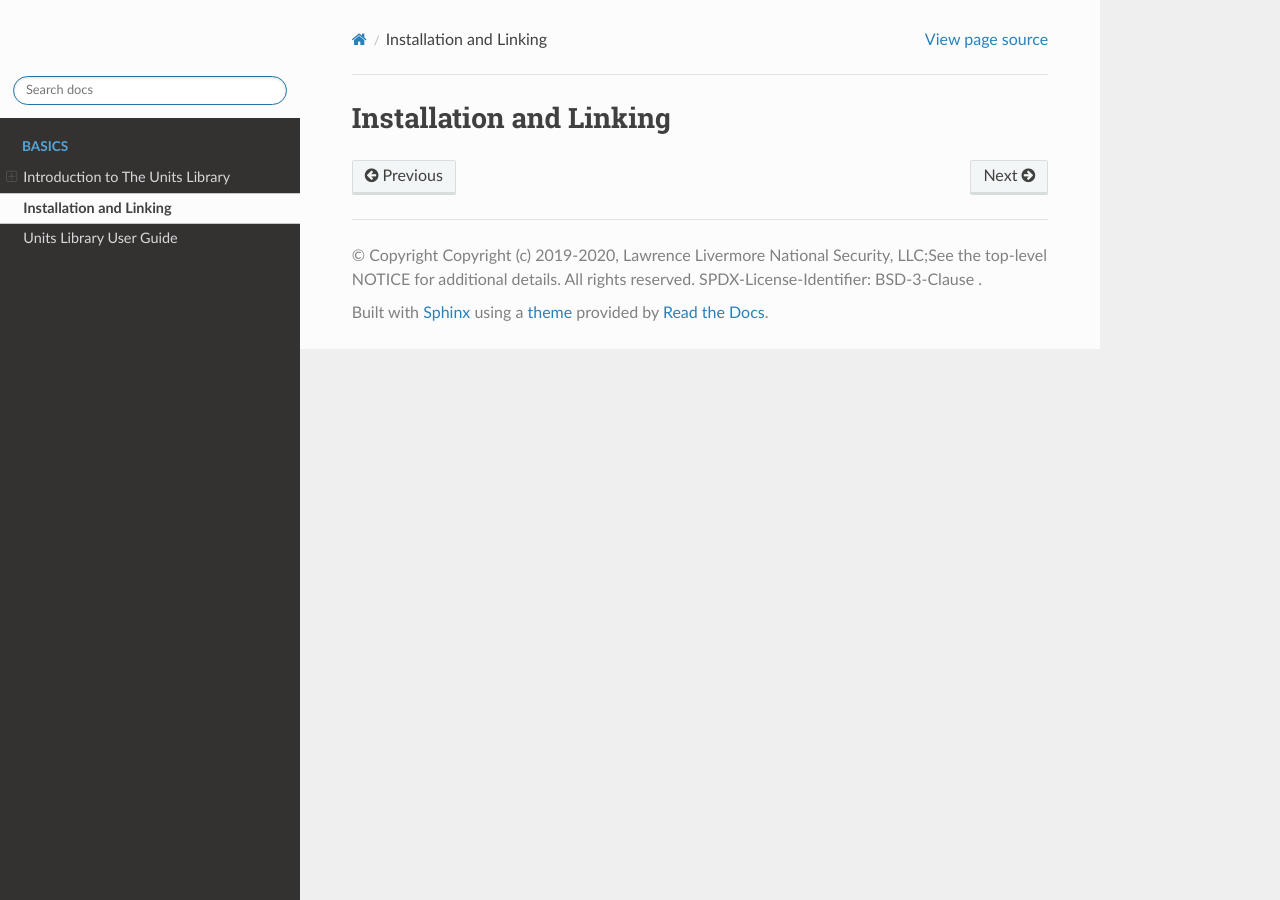
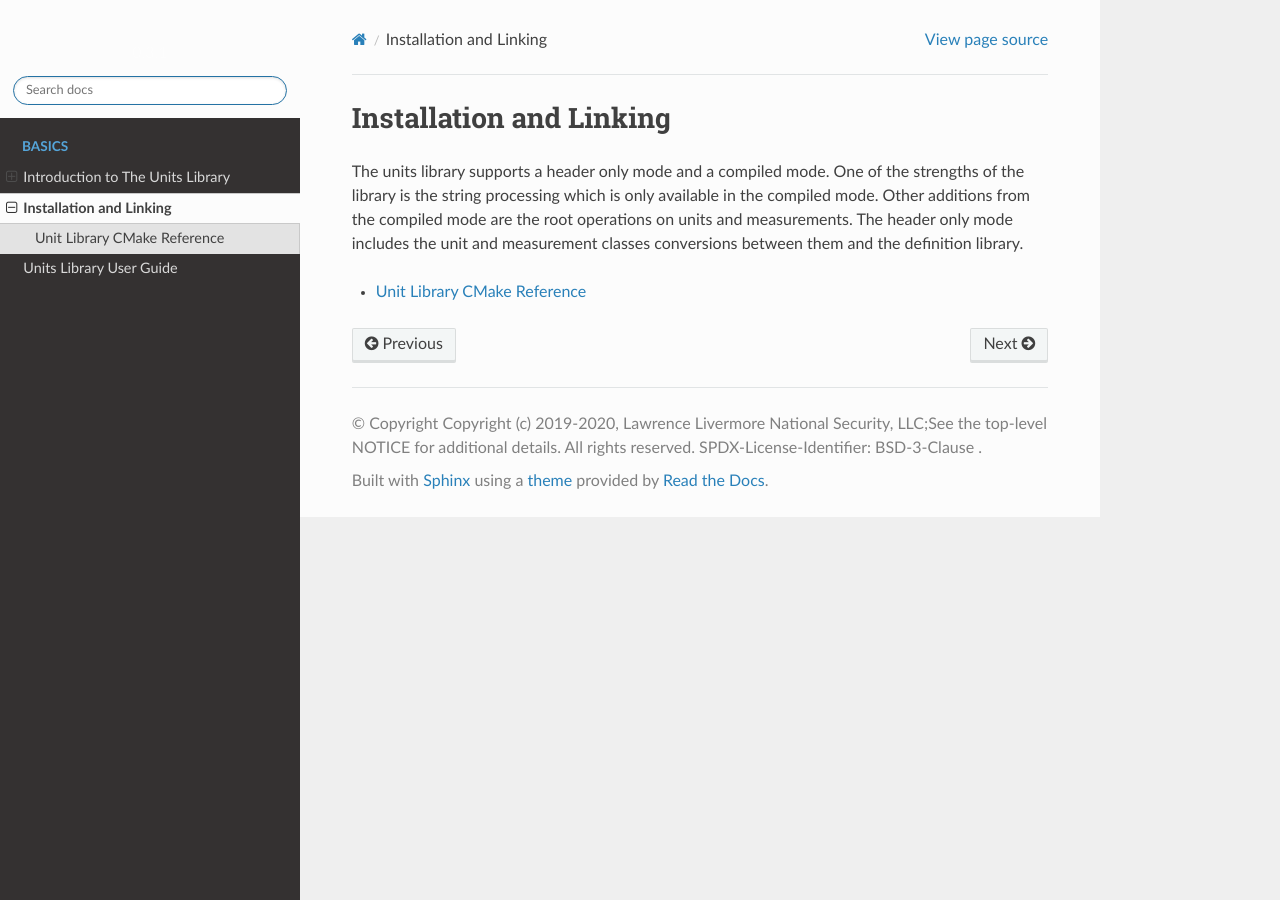
Before and after one commit to LLNL/units, a Sphinx documentation site: the page built from docs/installation/index.rst, in a window 1280 px wide. Built offline with Sphinx 7.4.7 and the Read the Docs theme 2.0.0, drawn with Linux system fonts in a browser that asks for light colours; pages that are not in the unit, such as notebooks, are missing from menus.

Commit message:
update documentation and add cmake variables file

```diff
--- /dev/null
+++ b/docs/installation/cmake_variables.rst
@@ -0,0 +1,3 @@
+----------------------------
+Unit Library CMake Reference
+----------------------------
--- a/docs/installation/index.rst
+++ b/docs/installation/index.rst
@@ -2,3 +2,13 @@
 ----------------------------
 Installation and Linking
 ----------------------------
+
+The units library supports a header only mode and a compiled mode.  One of the strengths of the library is the string processing which is only available in the compiled mode.  Other additions from the compiled mode are the root operations on units and measurements.    The header only mode includes the unit and measurement classes conversions between them and the definition library.
+
+
+
+
+.. toctree::
+   :maxdepth: 1
+
+   cmake_variables
```
Also changed, not shown: docs/introduction/how.rst (+0 -34 lines).
